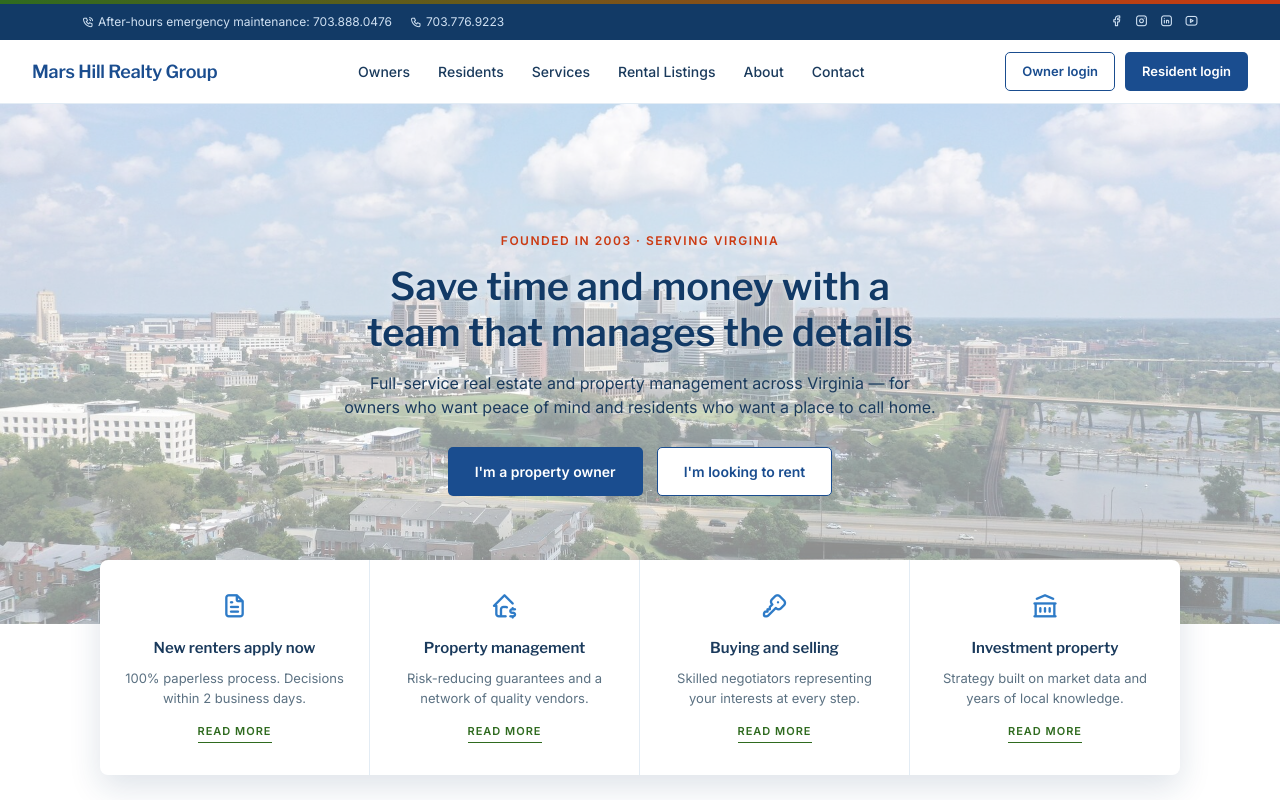
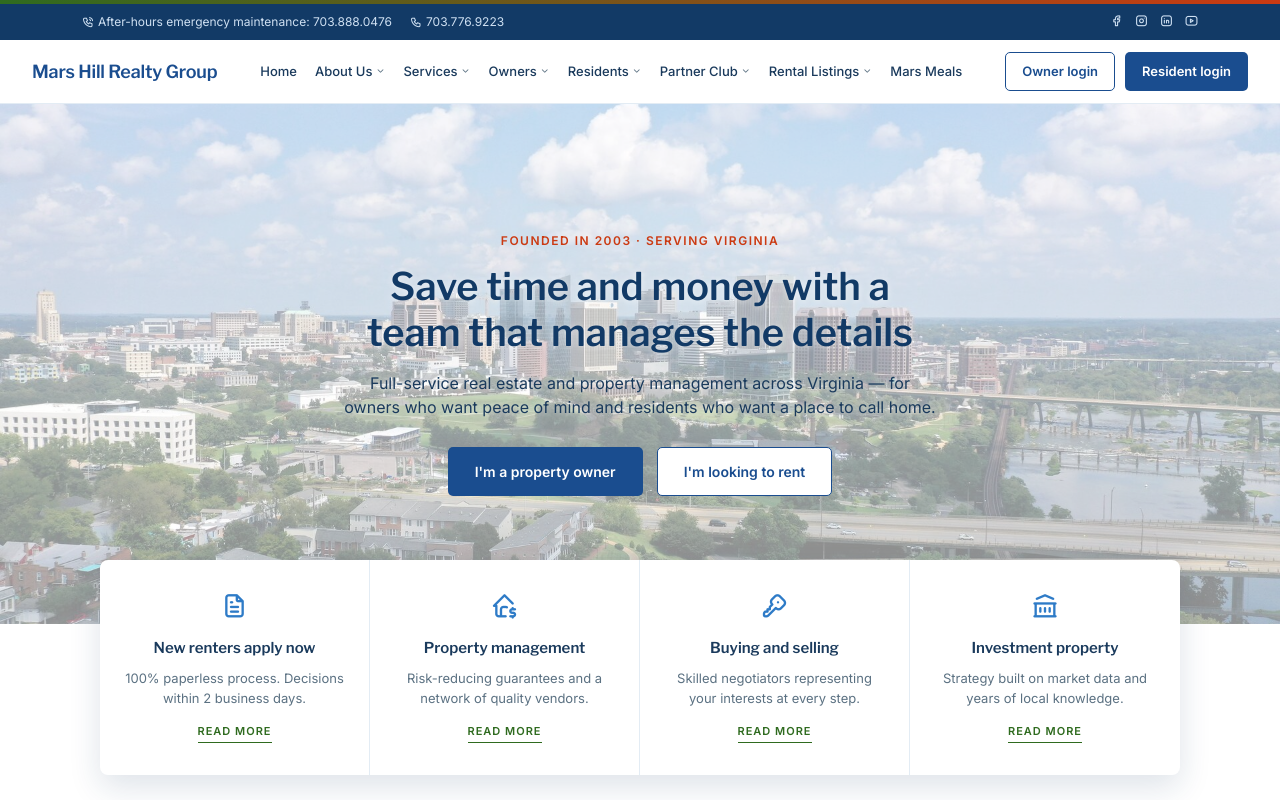
Before and after one commit to itmarshillrealty-maker/marshill-frontend, a Next.js app: page / in a window 1280 px wide. Shown: the top 800 px of the page. Built offline with nearby package versions, Linux system fonts and the light colour scheme.

Commit message:
Update header nav to 8 items

```diff
--- a/app/page.tsx
+++ b/app/page.tsx
@@ -182,15 +182,17 @@
         header{ position:sticky; top:0; z-index:50; background:rgba(255,255,255,0.92); backdrop-filter:blur(6px); border-bottom:1px solid var(--border); }
         .header-inner{ display:flex; align-items:center; justify-content:space-between; padding:12px 32px; }
         .brand{ display:flex; align-items:center; gap:10px; font-size:18px; font-weight:600; color:var(--blue); letter-spacing:-0.2px; }
-        nav{ display:flex; gap:28px; font-size:14px; font-weight:500; color:var(--ink); }
+        nav{ display:flex; align-items:center; gap:18px; font-size:13px; font-weight:500; color:var(--ink); white-space:nowrap; }
+        nav a{ display:inline-flex; align-items:center; gap:3px; }
         nav a:hover{ color:var(--blue); }
+        nav .ti-chevron-down{ font-size:10px; color:var(--ink-soft); }
         .header-actions{ display:flex; gap:10px; }
         .btn{ display:inline-block; font-size:13px; font-weight:600; padding:9px 16px; border-radius:5px; cursor:pointer; border:1px solid transparent; transition:opacity .15s; }
         .btn:hover{ opacity:0.88; }
         .btn-outline{ border-color:var(--blue); color:var(--blue); background:transparent; }
         .btn-solid{ background:var(--blue); color:#fff; }
         .btn-red{ background:var(--red); color:#fff; }
-        @media (max-width:860px){ nav{ display:none; } }
+        @media (max-width:1140px){ nav{ display:none; } }
         .hero{ position:relative; min-height:520px; display:flex; align-items:center; justify-content:center; text-align:center; overflow:hidden; }
         .hero-bg{ position:absolute; inset:0; background-size:cover; background-position:center; opacity:0; transition:opacity 1.6s ease-in-out; }
         .hero-bg.is-active{ opacity:1; }
@@ -307,12 +309,14 @@
         <div className="header-inner">
           <div className="brand">Mars Hill Realty Group</div>
           <nav>
-            <a href="#">Owners</a>
-            <a href="#">Residents</a>
-            <a href="#">Services</a>
-            <a href="#">Rental Listings</a>
-            <a href="#">About</a>
-            <a href="#">Contact</a>
+            <a href="#">Home</a>
+            <a href="#">About Us <i className="ti ti-chevron-down" /></a>
+            <a href="#">Services <i className="ti ti-chevron-down" /></a>
+            <a href="#">Owners <i className="ti ti-chevron-down" /></a>
+            <a href="#">Residents <i className="ti ti-chevron-down" /></a>
+            <a href="#">Partner Club <i className="ti ti-chevron-down" /></a>
+            <a href="#">Rental Listings <i className="ti ti-chevron-down" /></a>
+            <a href="#">Mars Meals</a>
           </nav>
           <div className="header-actions">
             <a className="btn btn-outline" href="#">Owner login</a>
```
